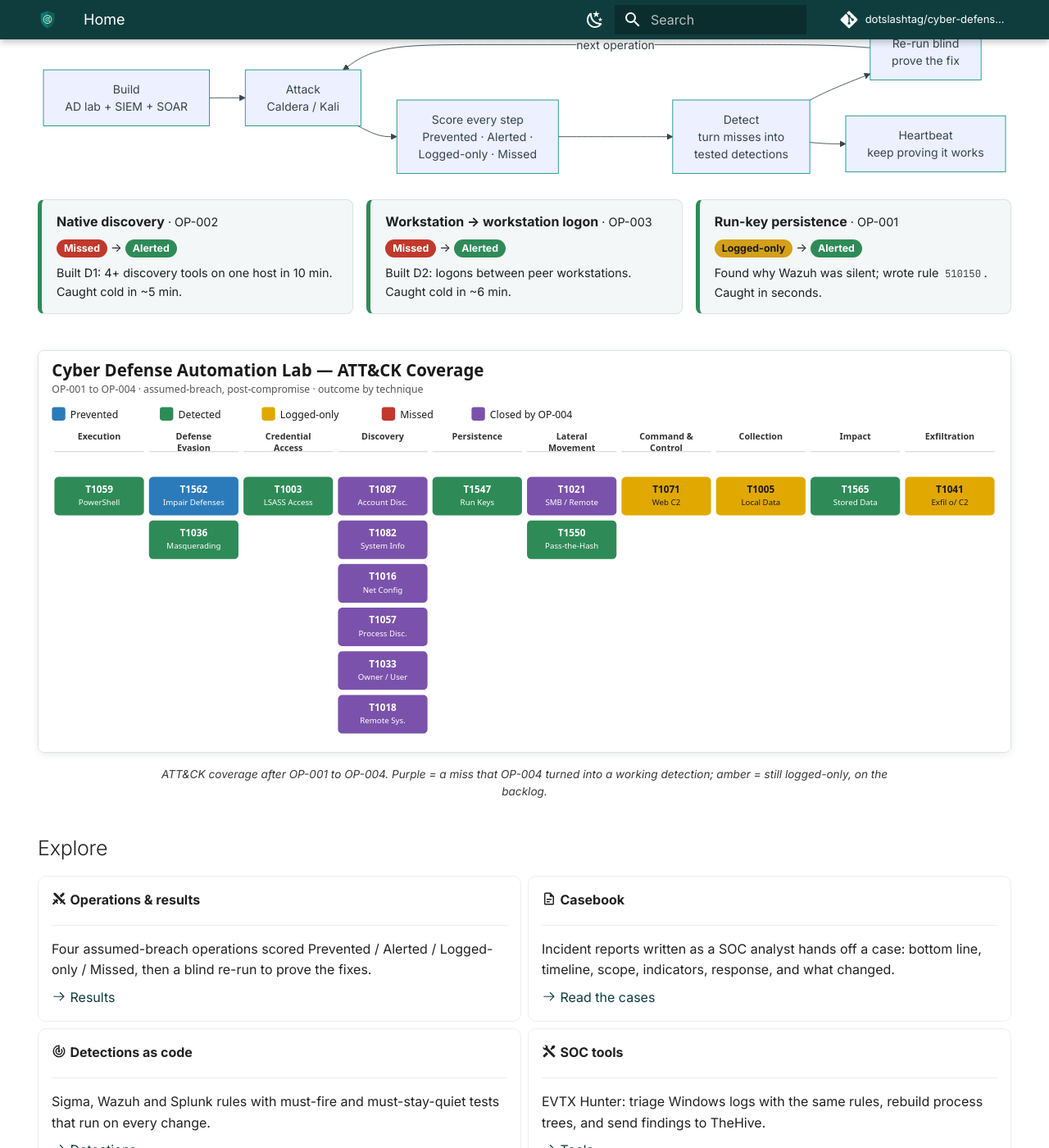
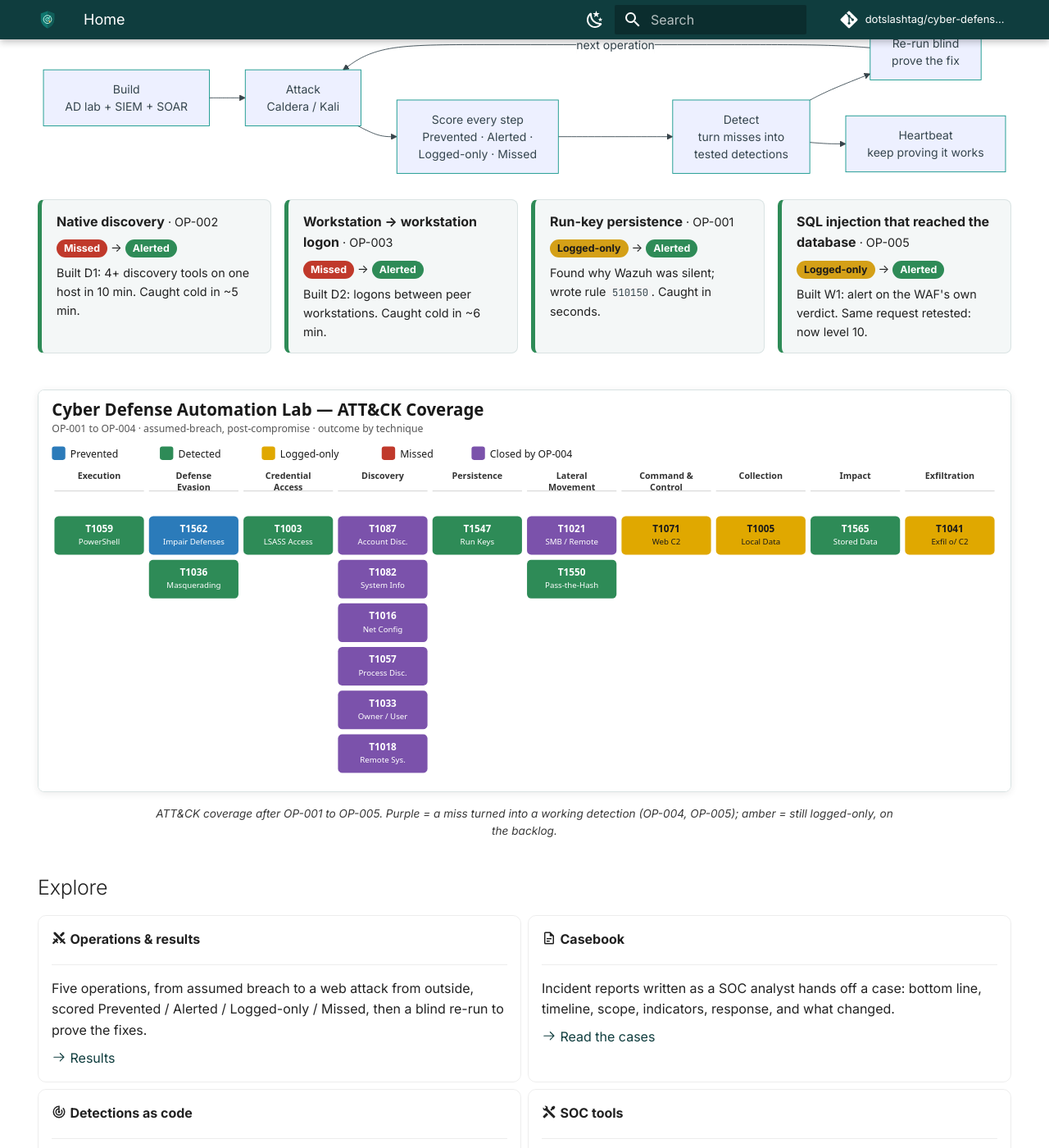
Before and after one commit to dotslashtag/cyber-defense-lab, an MkDocs documentation site: the page built from docs/index.md, in a window 1280 px wide and 1400 px high, scrolled down 845 px. Shown: the whole window at 82% size. Built offline with MkDocs 1.6.1 and Material for MkDocs 9.7.7, drawn with Linux system fonts in a browser that asks for light colours; comment, search, counter and statistics services are not loaded; some of the changed text lies outside the part shown.

Commit message:
Docs(home): OP-005 in the stats, SQLi card and coverage caption
Stats: 5 operations, 12 ATT&CK tactics, 20 techniques, 155 CI tests
(detections 117 + heartbeat 10 + n8n 8 + EVTX Hunter 20). New card: SQL
injection that reached the database, Logged-only -> Alerted (W1, retested
2026-11-15). Heatmap alt text and caption now cover OP-001 to OP-005.

Refs #66

```diff
--- a/docs/index.md
+++ b/docs/index.md
@@ -26,10 +26,10 @@ A home SOC built like a small enterprise: an Active Directory domain behind OPNs
 
 <!-- STAT TILES -->
 <div class="cdl-stats" markdown>
-<div class="cdl-stat"><div class="n">4</div><div class="l">scored purple-team operations across 9 ATT&CK tactics</div></div>
-<div class="cdl-stat"><div class="n">17</div><div class="l">ATT&CK techniques exercised end to end</div></div>
+<div class="cdl-stat"><div class="n">5</div><div class="l">scored purple-team operations across 12 ATT&CK tactics</div></div>
+<div class="cdl-stat"><div class="n">20</div><div class="l">ATT&CK techniques exercised end to end</div></div>
 <div class="cdl-stat"><div class="n">4 / 5</div><div class="l">techniques found cold in the blind re-run, decoy ignored</div></div>
-<div class="cdl-stat"><div class="n">123</div><div class="l">automated tests on the detections and tools, run in CI</div></div>
+<div class="cdl-stat"><div class="n">155</div><div class="l">automated tests on the detections and tools, run in CI</div></div>
 <div class="cdl-stat"><div class="n">0</div><div class="l">automatic containment actions: every response waits for a human</div></div>
 </div>
 
@@ -68,12 +68,19 @@ Built D2: logons between peer workstations. Caught cold in ~6 min.
 
 Found why Wazuh was silent; wrote rule `510150`. Caught in seconds.
 </div>
+<div markdown>
+**SQL injection that reached the database** · OP-005
+
+<span class="cdl-pill logged">Logged-only</span> → <span class="cdl-pill alerted">Alerted</span>
+
+Built W1: alert on the WAF's own verdict. Same request retested: now level 10.
+</div>
 </div>
 
 <figure class="cdl-wide" markdown>
-![ATT&CK coverage heatmap: outcome per technique across OP-001 to OP-004](assets/img/attack-coverage.svg)
-<figcaption>ATT&CK coverage after OP-001 to OP-004. Purple = a miss that OP-004 turned
-into a working detection; amber = still logged-only, on the backlog.</figcaption>
+![ATT&CK coverage heatmap: outcome per technique across OP-001 to OP-005](assets/img/attack-coverage.svg)
+<figcaption>ATT&CK coverage after OP-001 to OP-005. Purple = a miss turned into a working
+detection (OP-004, OP-005); amber = still logged-only, on the backlog.</figcaption>
 </figure>
 
 ## Explore
@@ -84,8 +91,8 @@ into a working detection; amber = still logged-only, on the backlog.</figcaption
 
     ---
 
-    Four assumed-breach operations scored Prevented / Alerted / Logged-only /
-    Missed, then a blind re-run to prove the fixes.
+    Five operations, from assumed breach to a web attack from outside, scored
+    Prevented / Alerted / Logged-only / Missed, then a blind re-run to prove the fixes.
 
     [:octicons-arrow-right-24: Results](operations/results.md)
 
```
